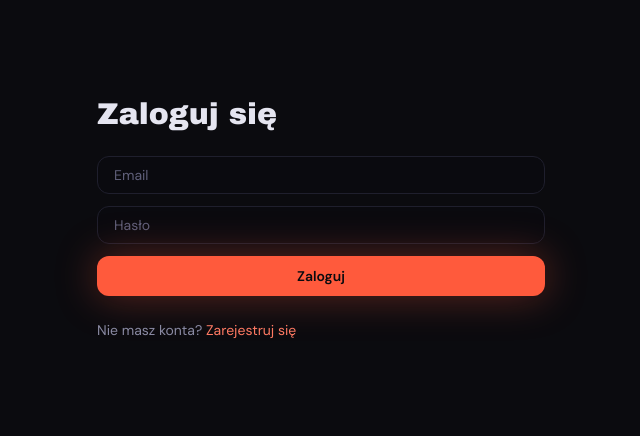
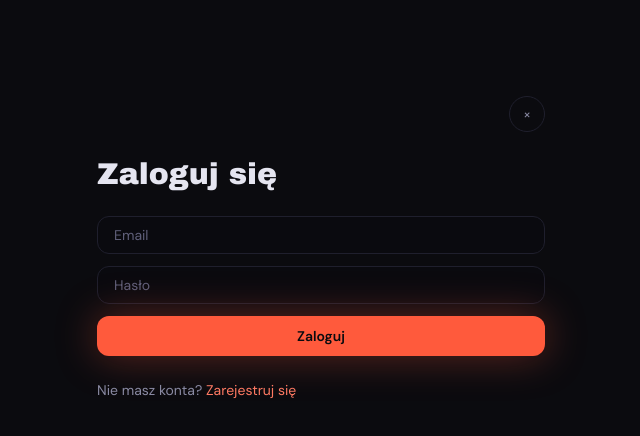
Before and after one commit to marcinstarski/tattooflow, a Next.js app in the folder apps/web/: page /auth/login in a window 1280 px wide. Shown: the top 436 px of the page, without its empty margins (319-959 px from the left). Built offline with nearby package versions, Linux system fonts and the light colour scheme.

Commit message:
Add close button to login

```diff
--- a/apps/web/app/auth/login/page.tsx
+++ b/apps/web/app/auth/login/page.tsx
@@ -13,6 +13,15 @@ export default function LoginPage() {
   return (
     <main className="min-h-screen bg-ink-900 px-6">
       <div className="mx-auto flex max-w-md flex-col gap-6 py-24">
+        <div className="flex justify-end">
+          <Link
+            href="/"
+            className="inline-flex h-9 w-9 items-center justify-center rounded-full border border-ink-700 text-sm text-ink-300 transition hover:bg-ink-800 hover:text-ink-100"
+            aria-label="Powrót na stronę główną"
+          >
+            ×
+          </Link>
+        </div>
         <h1 className="text-3xl font-display">Zaloguj się</h1>
         <div className="space-y-3">
           <Input placeholder="Email" value={email} onChange={(e) => setEmail(e.target.value)} />
```
